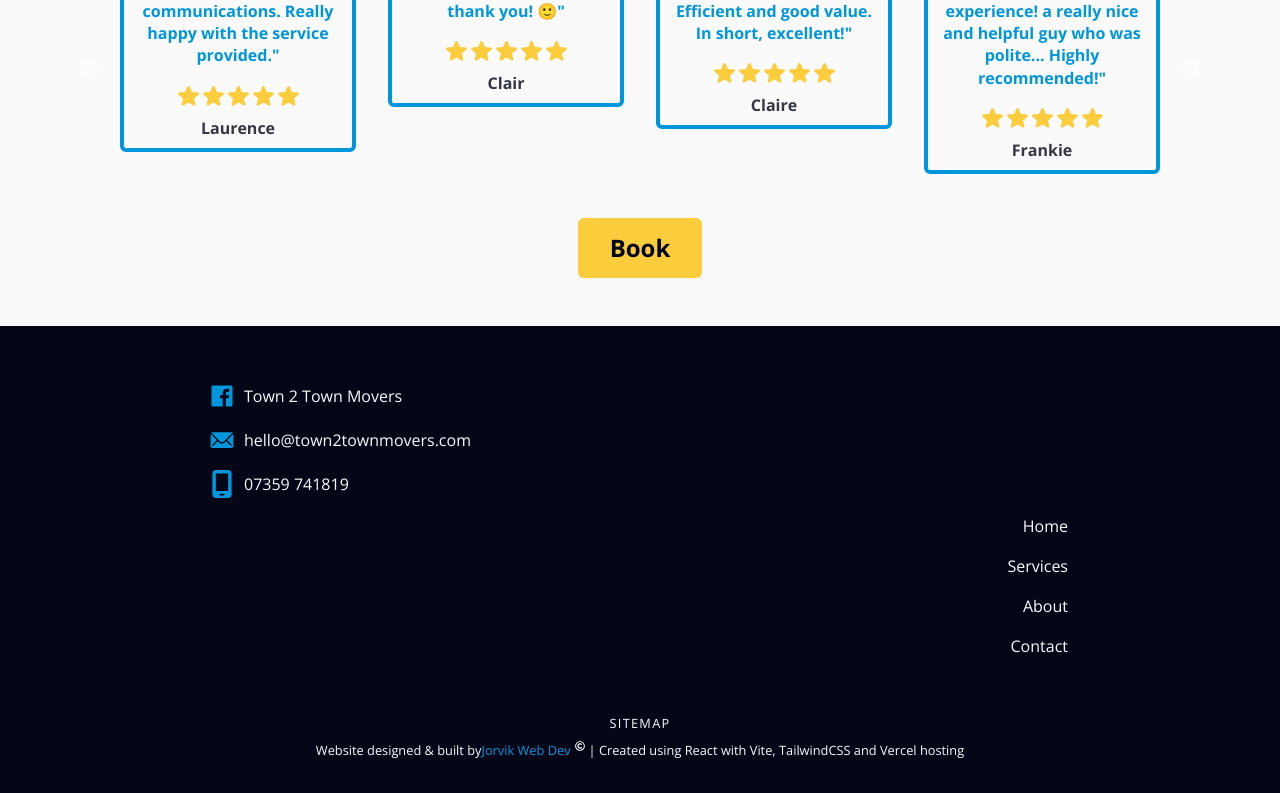
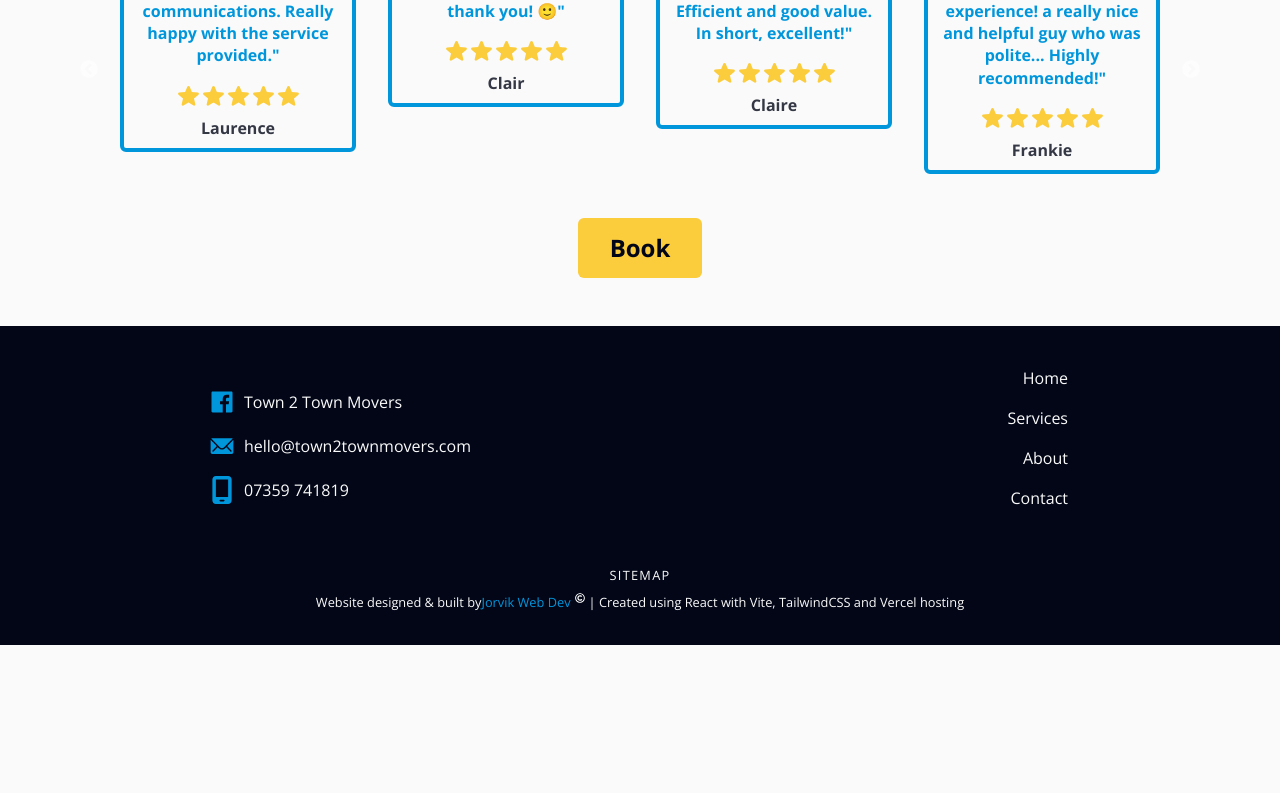
Before and after one commit to hannahf86/town-movers, a React (Vite) app: page / in a window 1280 px wide. Shown: the part 744-1537 px from the top of the page. After the commit the page ends 1389 px from the top, so only its background shows below. Built offline with nearby package versions, Linux system fonts and the light colour scheme.

Commit message:
footer fixed

```diff
--- a/src/Layouts/Footer.jsx
+++ b/src/Layouts/Footer.jsx
@@ -12,12 +12,13 @@ const Footer = () => {
     background:
       "bg-black bottom-0 py-8 grid grid-cols-2 px-1 md:px-24 lg:px-40",
 
-    leftCol: "ml-6 md:ml-12 flex flex-col col-start-1 col-span-2 self-center",
+    leftCol:
+      "ml-6 md:ml-12 flex flex-col col-start-1 col-span-2 sm:col-span-1 self-center",
     socials: "flex flex-col mt-4",
     icon: "my-2 text-accent",
 
     rightCol:
-      "mx-6 mt-12 col-start-1 row-start-2 flex justify-between col-span-2 text-center md:flex-col sm:ml-0 sm:text-right sm:self-center sm:mr-6 sm:mt-0 md:mr-12",
+      "mx-6 mt-12 col-start-1 row-start-2 flex justify-between col-span-2 text-center sm:col-start-2 sm:row-start-1 sm:flex-col sm:ml-0 sm:text-right sm:self-center sm:mr-6 sm:mt-0 md:mr-12",
     link: "text-white my-1 hover:bg-orange hover:text-accent py-1 px-1",
 
     bottomRow: "col-start-1 col-end-3 flex justify-center mt-12",
```
